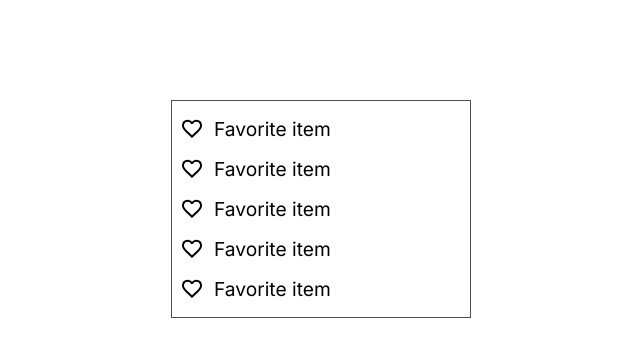
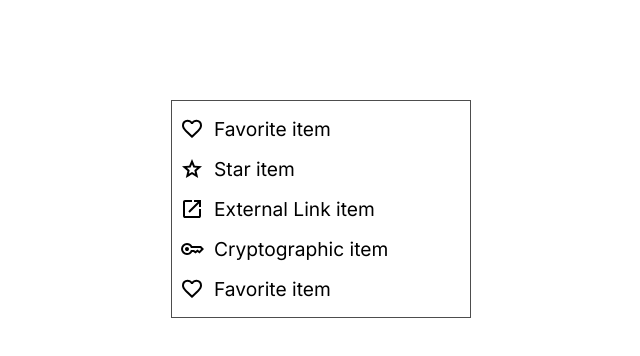
Before and after one commit to richardimaoka/react-code-snippets, a Next.js app in the folder nextjs/: page / in a window 1280 px wide. Shown: the top 356 px of the page, without its empty margins (319-959 px from the left). Built offline with nearby package versions, Linux system fonts and the light colour scheme.

Commit message:
list updated

```diff
--- /dev/null
+++ b/nextjs/app/components/list/Icon1.tsx
@@ -0,0 +1,17 @@
+import styles from "./Icon.module.css";
+
+interface Props {}
+
+export function Icon1(props: Props) {
+  return (
+    <svg
+      xmlns="http://www.w3.org/2000/svg"
+      height="24px"
+      viewBox="0 -960 960 960"
+      width="24px"
+      fill="rgb(0, 0, 0)"
+    >
+      <path d="m354-287 126-76 126 77-33-144 111-96-146-13-58-136-58 135-146 13 111 97-33 143ZM233-120l65-281L80-590l288-25 112-265 112 265 288 25-218 189 65 281-247-149-247 149Zm247-350Z" />
+    </svg>
+  );
+}
--- /dev/null
+++ b/nextjs/app/components/list/Icon2.tsx
@@ -0,0 +1,17 @@
+import styles from "./Icon.module.css";
+
+interface Props {}
+
+export function Icon2(props: Props) {
+  return (
+    <svg
+      xmlns="http://www.w3.org/2000/svg"
+      height="24px"
+      viewBox="0 -960 960 960"
+      width="24px"
+      fill="rgb(0, 0, 0)"
+    >
+      <path d="M200-120q-33 0-56.5-23.5T120-200v-560q0-33 23.5-56.5T200-840h280v80H200v560h560v-280h80v280q0 33-23.5 56.5T760-120H200Zm188-212-56-56 372-372H560v-80h280v280h-80v-144L388-332Z" />
+    </svg>
+  );
+}
--- /dev/null
+++ b/nextjs/app/components/list/Icon3.tsx
@@ -0,0 +1,17 @@
+import styles from "./Icon.module.css";
+
+interface Props {}
+
+export function Icon3(props: Props) {
+  return (
+    <svg
+      xmlns="http://www.w3.org/2000/svg"
+      height="24px"
+      viewBox="0 -960 960 960"
+      width="24px"
+      fill="rgb(0, 0, 0)"
+    >
+      <path d="M280-400q-33 0-56.5-23.5T200-480q0-33 23.5-56.5T280-560q33 0 56.5 23.5T360-480q0 33-23.5 56.5T280-400Zm0 160q-100 0-170-70T40-480q0-100 70-170t170-70q67 0 121.5 33t86.5 87h352l120 120-180 180-80-60-80 60-85-60h-47q-32 54-86.5 87T280-240Zm0-80q56 0 98.5-34t56.5-86h125l58 41 82-61 71 55 75-75-40-40H435q-14-52-56.5-86T280-640q-66 0-113 47t-47 113q0 66 47 113t113 47Z" />
+    </svg>
+  );
+}
--- a/nextjs/app/components/list/List.tsx
+++ b/nextjs/app/components/list/List.tsx
@@ -1,5 +1,8 @@
 import styles from "./List.module.css";
 import { ListItem } from "./ListItem";
+import { ListItem1 } from "./ListItem1";
+import { ListItem2 } from "./ListItem2";
+import { ListItem3 } from "./ListItem3";
 
 interface Props {}
 
@@ -7,9 +10,9 @@ export function List(props: Props) {
   return (
     <div className={styles.component}>
       <ListItem />
-      <ListItem />
-      <ListItem />
-      <ListItem />
+      <ListItem1 />
+      <ListItem2 />
+      <ListItem3 />
       <ListItem />
     </div>
   );
--- /dev/null
+++ b/nextjs/app/components/list/ListItem1.tsx
@@ -0,0 +1,13 @@
+import { Icon1 } from "./Icon1";
+import styles from "./ListItem.module.css";
+
+interface Props {}
+
+export function ListItem1(props: Props) {
+  return (
+    <div className={styles.component}>
+      <Icon1 />
+      <div className={styles.name}>Star item</div>
+    </div>
+  );
+}
--- /dev/null
+++ b/nextjs/app/components/list/ListItem2.tsx
@@ -0,0 +1,13 @@
+import { Icon2 } from "./Icon2";
+import styles from "./ListItem.module.css";
+
+interface Props {}
+
+export function ListItem2(props: Props) {
+  return (
+    <div className={styles.component}>
+      <Icon2 />
+      <div className={styles.name}>External Link item</div>
+    </div>
+  );
+}
--- /dev/null
+++ b/nextjs/app/components/list/ListItem3.tsx
@@ -0,0 +1,13 @@
+import { Icon3 } from "./Icon3";
+import styles from "./ListItem.module.css";
+
+interface Props {}
+
+export function ListItem3(props: Props) {
+  return (
+    <div className={styles.component}>
+      <Icon3 />
+      <div className={styles.name}>Cryptographic item</div>
+    </div>
+  );
+}
```
